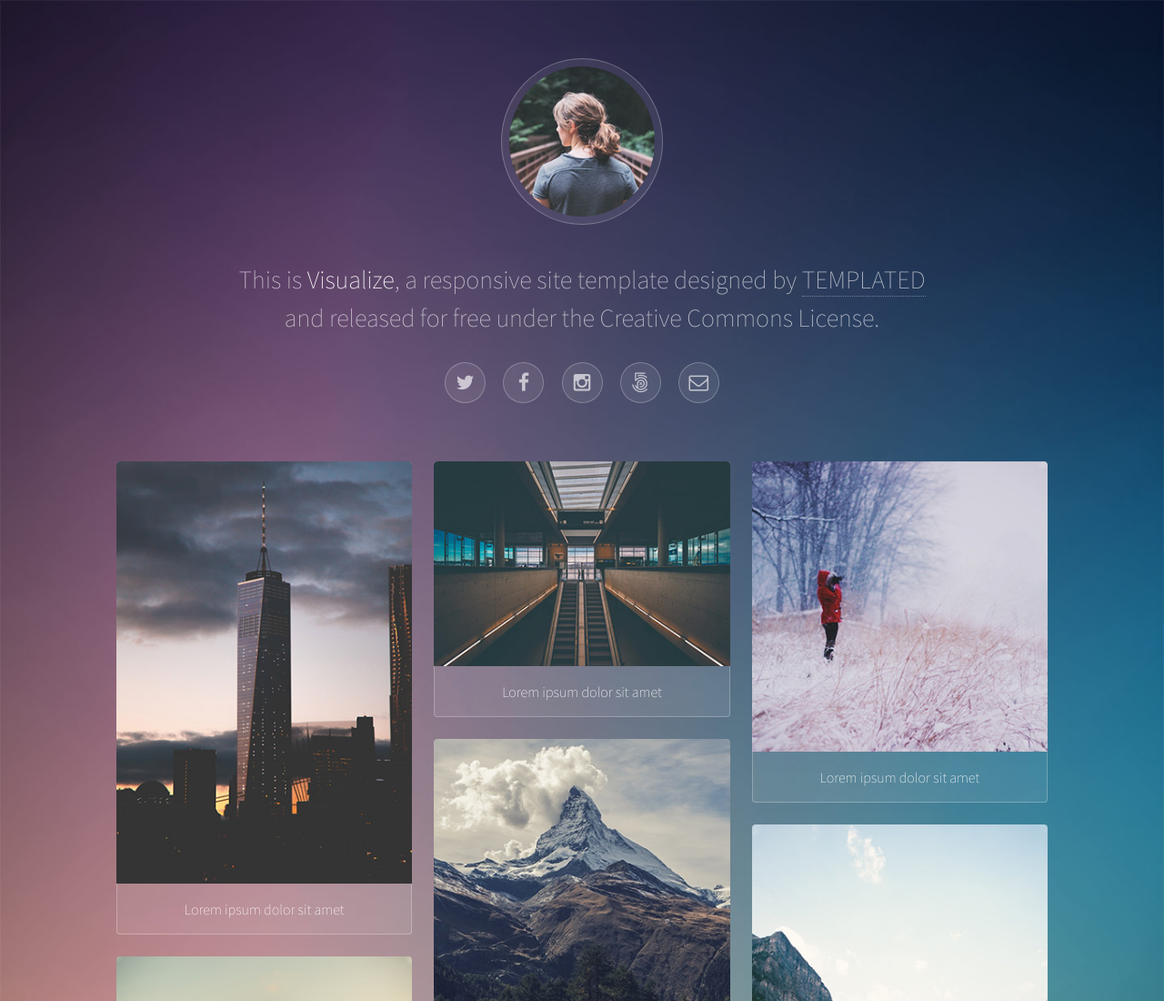
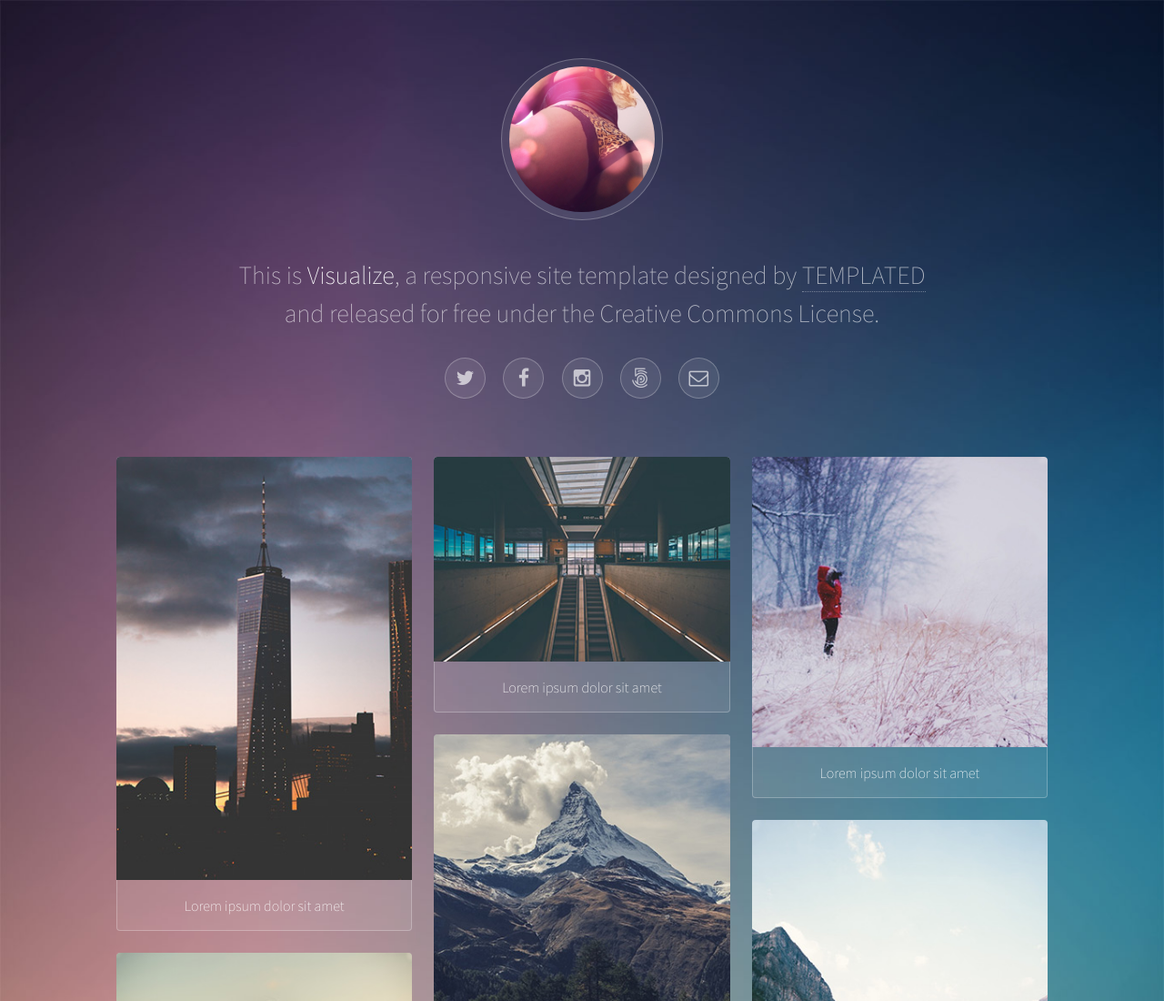
Before and after one commit to gregwalter/goddess_goldy, a plain HTML site: page index.html in a window 1280 px wide. Shown: the top 1100 px of the page at 91% size. Drawn offline with Linux system fonts and the light colour scheme.

Commit message:
testing:

```diff
--- a/index.html
+++ b/index.html
@@ -18,7 +18,7 @@
 
 				<!-- Header -->
 					<header id="header">
-						<span class="avatar"><img src="images/avatar.jpg" alt="" /></span>
+						<span class="avatar"><img src="images/avatar-1.jpg" alt="" /></span>
 						<h1>This is <strong>Visualize</strong>, a responsive site template designed by <a href="http://templated.co">TEMPLATED</a><br />
 						and released for free under the Creative Commons License.</h1>
 						<ul class="icons">
```
